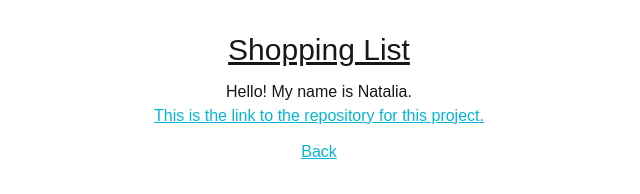
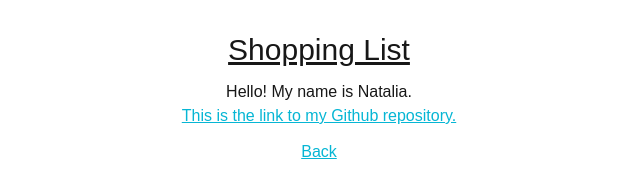
Before and after one commit to nmgoddard/cprg306-assignments, a Next.js app: page /week-2 in a window 1280 px wide. Shown: the top 194 px of the page, without its empty margins (321-961 px from the left). Built offline with nearby package versions, Linux system fonts and the light colour scheme.

Commit message:
Fixes
- Corrected link to connect to whole repository
- Renamed website title

```diff
--- a/app/layout.js
+++ b/app/layout.js
@@ -13,7 +13,7 @@ const geistMono = localFont({
 });
 
 export const metadata = {
-  title: "Create Next App",
+  title: "CPRG 306 Assignments",
   description: "Generated by create next app",
 };
 
--- a/app/week-2/student-info.js
+++ b/app/week-2/student-info.js
@@ -4,8 +4,8 @@ export default function StudentInfo(){
     return(
         <div className = "flex flex-col justify-center items-center p-3">
             <p>Hello! My name is Natalia.</p>
-            <Link href="https://github.com/nmgoddard/cprg306-assignments"
-            className="text-cyan-500 underline hover:text-cyan-200 hover:no-underline">This is the link to the repository for this project.</Link>
+            <Link href="https://github.com/nmgoddard"
+            className="text-cyan-500 underline hover:text-cyan-200 hover:no-underline">This is the link to my Github repository.</Link>
         </div>
     );
 }
```
